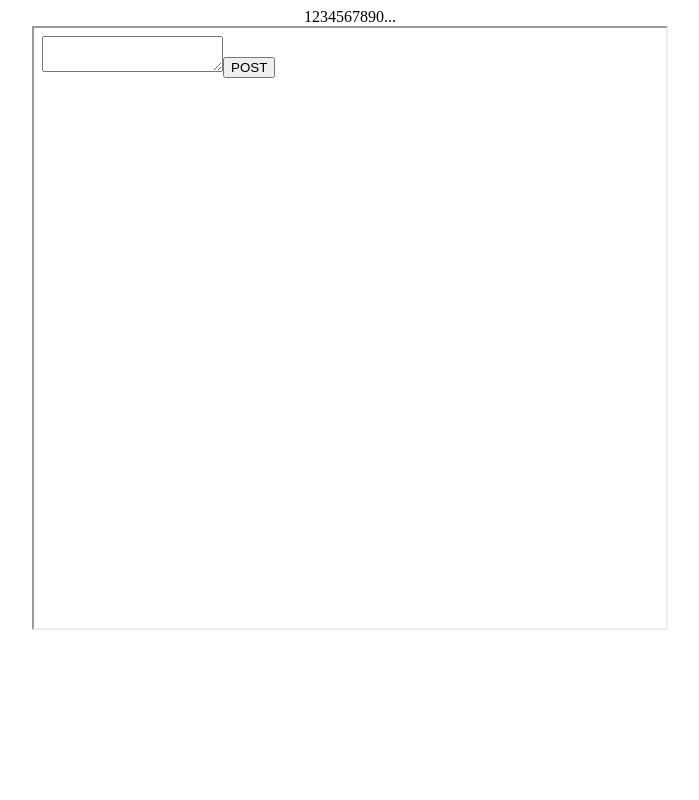
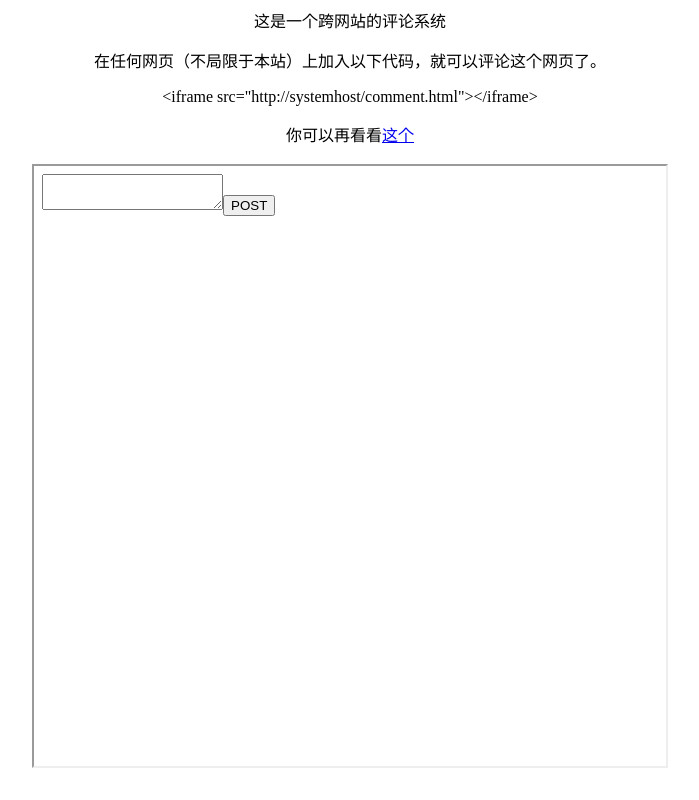
Before and after one commit to himcc/Comment, a website: page static/index.html in a window 1280 px wide. Shown: the whole page, without its empty margins (290-989 px from the left). Drawn offline with nearby package versions, Linux system fonts and the light colour scheme.

Commit message:
add some introduction.

```diff
--- a/static/index.html
+++ b/static/index.html
@@ -1,9 +1,11 @@
 <center>
-1234567890...
+<p>这是一个跨网站的评论系统
+<p>在任何网页（不局限于本站）上加入以下代码，就可以评论这个网页了。
+<p>&lt;iframe src="http://systemhost/comment.html"&gt;&lt;/iframe&gt;
+<p>你可以再看看<a href="/test.html">这个</a>
+<br><br>
 
-<br>
-
-<iframe width="50%" height="600px" src="http://localhost:3000/comment.html"></iframe>
+<iframe width="50%" height="600px" src="/comment.html"></iframe>
 
 
 </center>
```
Also changed, not shown: static/test.html (added, +8 -0 lines), 1 other file.
